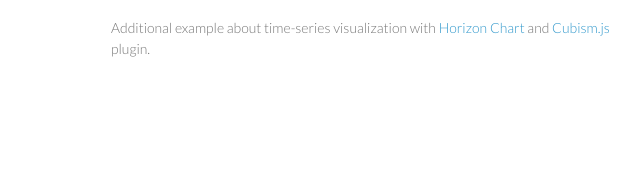
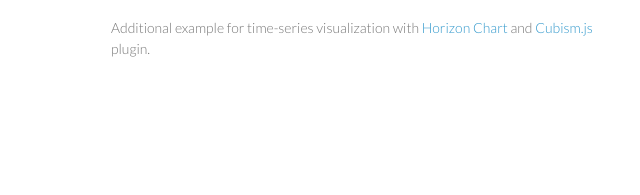
Before and after one commit to lukasz-jakub-adamczuk/meetjs, a plain HTML site: page index.html in a window 1280 px wide. Shown: the part 492-687 px from the top of the page, 459-1099 px from the left. Drawn offline with Linux system fonts and the light colour scheme.

Commit message:
grammar update

```diff
--- a/index.html
+++ b/index.html
@@ -39,7 +39,7 @@
 
 <h4>Examples</h4>
 <p>Improvements of basic charts to make its more responsive, interactive, and useful. Features like context panning, multi-series, and relations between nodes exaplained on <a href="./demos/lineChart/index.html">Line Chart</a>, <a href="./demos/pieChart/index.html">Pie Chart</a>, and <a href="./demos/trafficChart/index3.html">Traffic Chart</a>.</p>
-<p>Additional example about time-series visualization with <a href="http://bl.ocks.org/mbostock/1483226">Horizon Chart</a> and <a href="http://square.github.io/cubism/">Cubism.js</a> plugin.</p>
+<p>Additional example for time-series visualization with <a href="http://bl.ocks.org/mbostock/1483226">Horizon Chart</a> and <a href="http://square.github.io/cubism/">Cubism.js</a> plugin.</p>
 
       </section>
       <footer>
```
